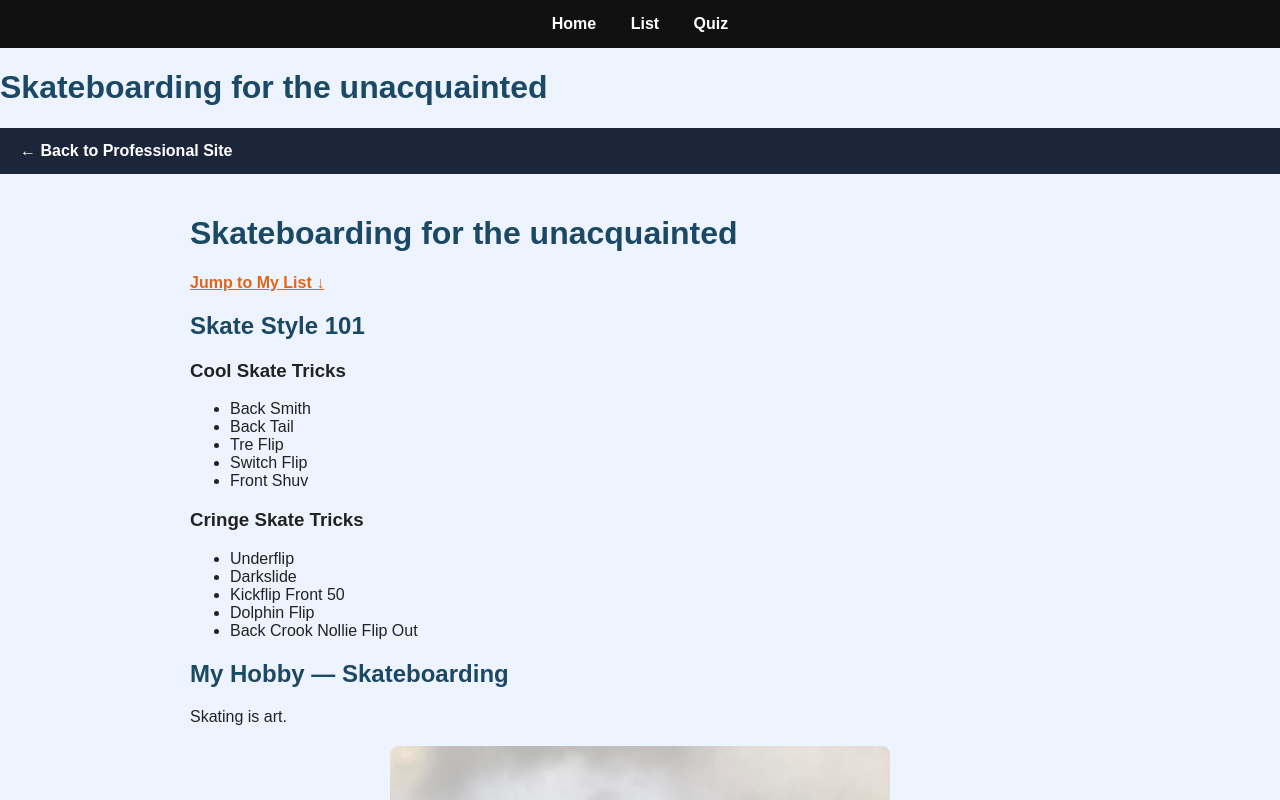
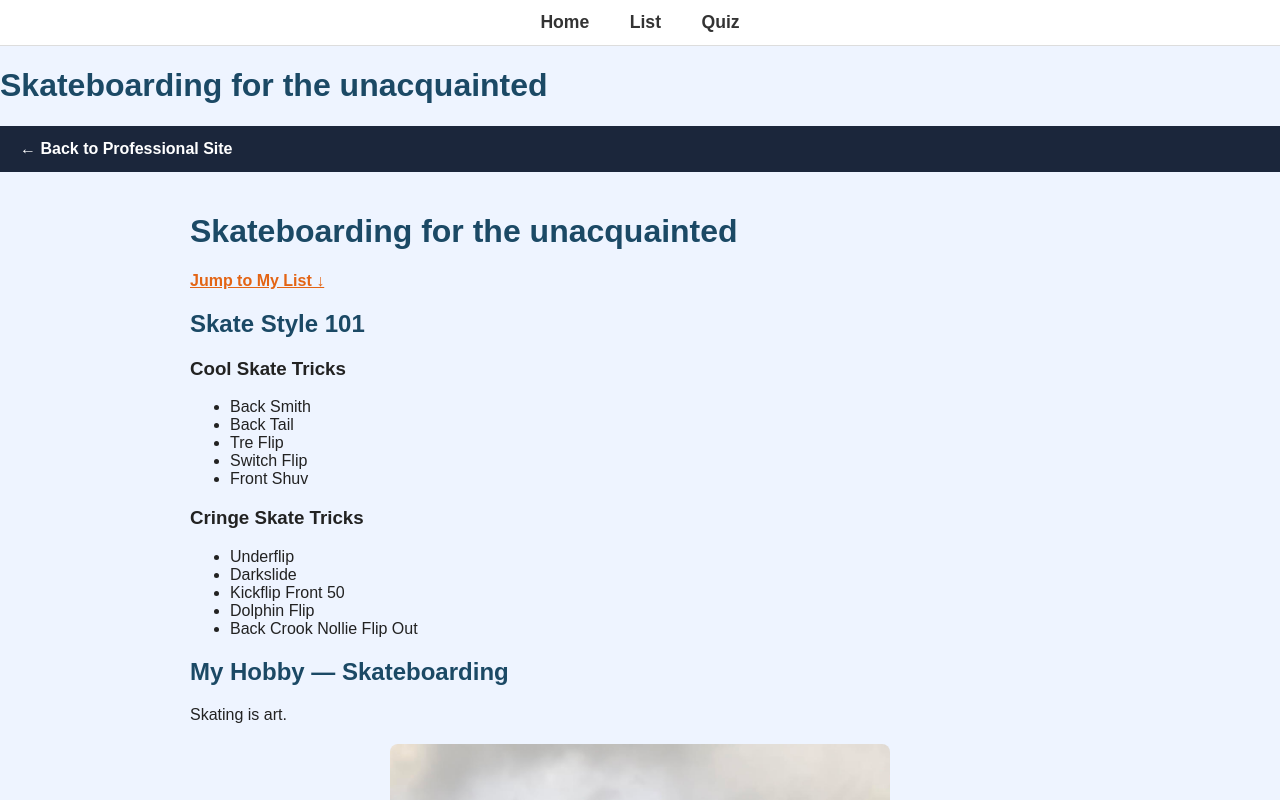
Before and after one commit to drewbohn/drewbohn.github.io, a plain HTML site: page scratch.html in a window 1280 px wide. Shown: the top 800 px of the page. Drawn offline with Linux system fonts and the light colour scheme.

Commit message:
Update scratch.css

```diff
--- a/scratch.css
+++ b/scratch.css
@@ -110,3 +110,26 @@ h1, h2 {
 .top-nav a:hover {
   text-decoration: underline;
 }
+/* NAV BAR */
+.top-nav {
+    background: #ffffff;
+    padding: 12px 0;
+    text-align: center;
+    border-bottom: 1px solid #ddd;
+    position: sticky;
+    top: 0;
+    z-index: 1000;
+}
+
+.top-nav a {
+    margin: 0 18px;
+    text-decoration: none;
+    font-weight: bold;
+    color: #333;
+    font-size: 1.1rem;
+    transition: color 0.2s ease;
+}
+
+.top-nav a:hover {
+    color: #007bff;
+}
```
